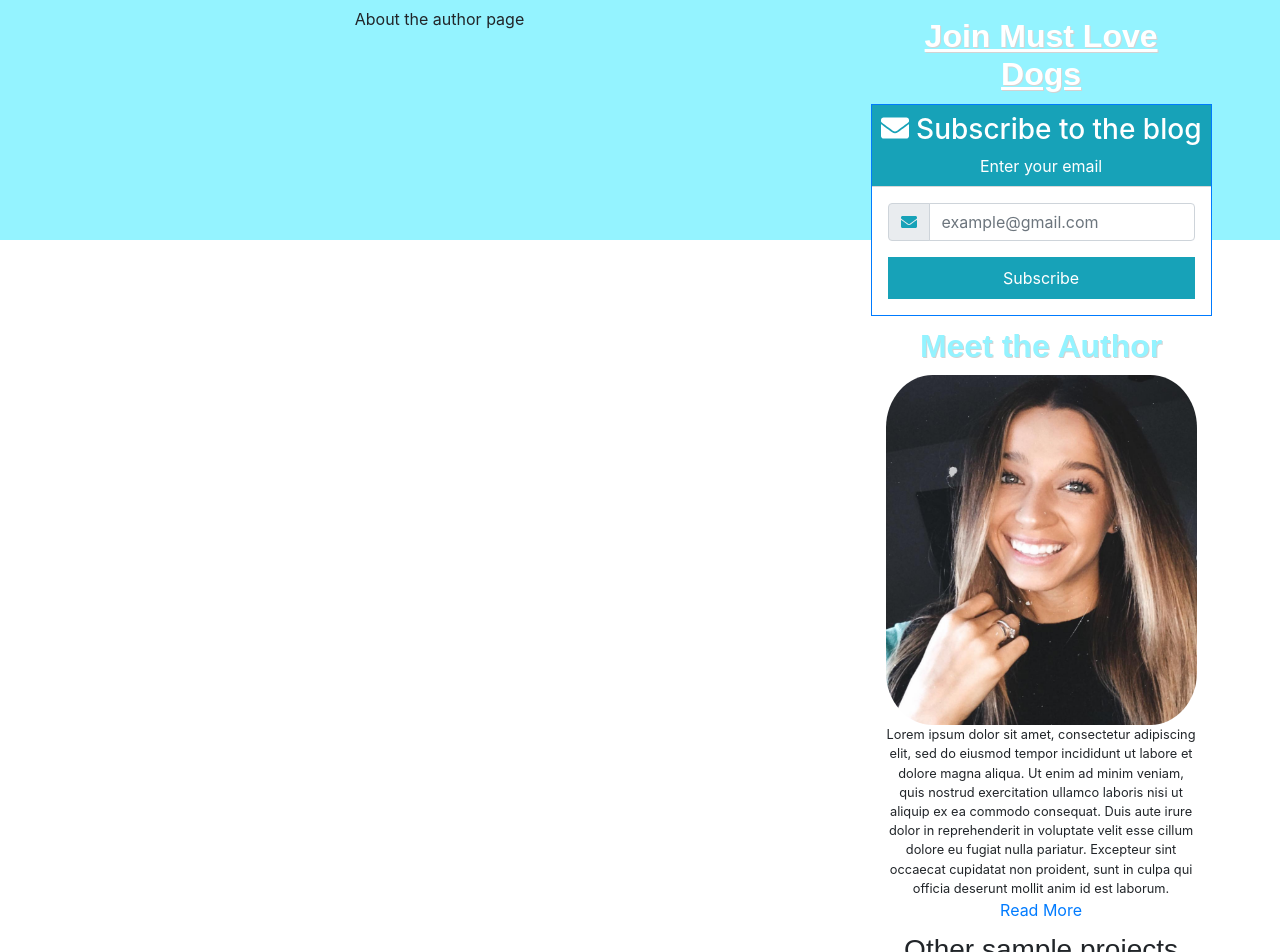
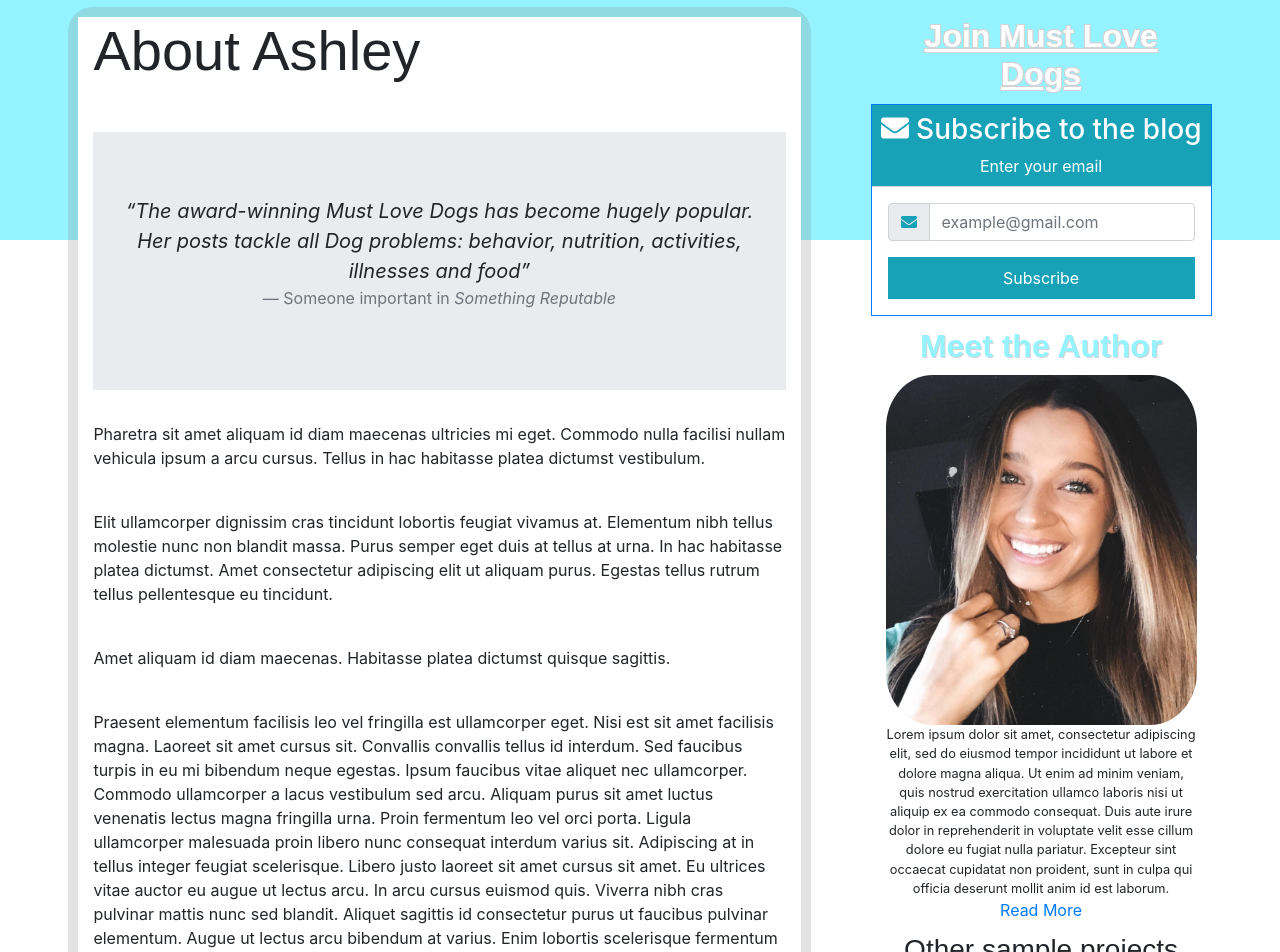
Before and after one commit to 0791msolomon/portfolio-blog, a React (Create React App) app: page /about in a window 1280 px wide. Shown: the part 160-1112 px from the top of the page. Built offline with nearby package versions, Linux system fonts and the light colour scheme; no server answers.

Commit message:
added avatar for author, completed About page

```diff
--- a/src/App.css
+++ b/src/App.css
@@ -19,6 +19,8 @@
   margin-top: 3%;
   margin-bottom: 3%;
   font-family: Marker Felt, fantasy;
+  text-shadow: -1px -1px 0 lightgray, 1px -1px 0 lightgray, -1px 1px 0 lightgray,
+    1px 1px 0 lightgray;
 }
 
 @keyframes App-logo-spin {
--- a/src/components/AboutAuthor.js
+++ b/src/components/AboutAuthor.js
@@ -1,6 +1,85 @@
 import React from "react";
+import "./index.css";
+const AboutAuthor = props => {
+  return (
+    <div className="col-12 blogContainer">
+      <div
+        className="col-12"
+        style={{
+          marginBottom: "5%",
+          display: "flex",
+          flexDirection: "column",
+          minHeight: "100%",
+          backgroundColor: "white"
+        }}
+      >
+        <div
+          className="display-4"
+          style={{
+            alignSelf: "flex-start",
+            fontFamily: "Marker Felt, fantasy"
+          }}
+        >
+          About Ashley
+        </div>
+        <br />
 
-const AboutAuthor = props => {
-  return <div className="col-12">About the author page</div>;
+        <br />
+        <div className="jumbotron jumbotron-fluid" style={{ height: "auto" }}>
+          <div className="container">
+            <blockquote className="blockquote text-center">
+              <p className="mb-0">
+                <i>
+                  “The award-winning Must Love Dogs has become hugely popular.
+                  Her posts tackle all Dog problems: behavior, nutrition,
+                  activities, illnesses and food”
+                </i>
+              </p>
+              <footer className="blockquote-footer">
+                Someone important in{" "}
+                <cite title="Source Title">Something Reputable</cite>
+              </footer>
+            </blockquote>
+          </div>
+        </div>
+        <p style={{ textAlign: "left" }}>
+          Pharetra sit amet aliquam id diam maecenas ultricies mi eget. Commodo
+          nulla facilisi nullam vehicula ipsum a arcu cursus. Tellus in hac
+          habitasse platea dictumst vestibulum.
+        </p>
+        <br />
+        <p style={{ textAlign: "left" }}>
+          Elit ullamcorper dignissim cras tincidunt lobortis feugiat vivamus at.
+          Elementum nibh tellus molestie nunc non blandit massa. Purus semper
+          eget duis at tellus at urna. In hac habitasse platea dictumst. Amet
+          consectetur adipiscing elit ut aliquam purus. Egestas tellus rutrum
+          tellus pellentesque eu tincidunt.
+        </p>
+        <br />
+
+        <p style={{ textAlign: "left" }}>
+          Amet aliquam id diam maecenas. Habitasse platea dictumst quisque
+          sagittis.{" "}
+        </p>
+        <br />
+        <p style={{ textAlign: "left" }}>
+          Praesent elementum facilisis leo vel fringilla est ullamcorper eget.
+          Nisi est sit amet facilisis magna. Laoreet sit amet cursus sit.
+          Convallis convallis tellus id interdum. Sed faucibus turpis in eu mi
+          bibendum neque egestas. Ipsum faucibus vitae aliquet nec ullamcorper.
+          Commodo ullamcorper a lacus vestibulum sed arcu. Aliquam purus sit
+          amet luctus venenatis lectus magna fringilla urna. Proin fermentum leo
+          vel orci porta. Ligula ullamcorper malesuada proin libero nunc
+          consequat interdum varius sit. Adipiscing at in tellus integer feugiat
+          scelerisque. Libero justo laoreet sit amet cursus sit amet. Eu
+          ultrices vitae auctor eu augue ut lectus arcu. In arcu cursus euismod
+          quis. Viverra nibh cras pulvinar mattis nunc sed blandit. Aliquet
+          sagittis id consectetur purus ut faucibus pulvinar elementum. Augue ut
+          lectus arcu bibendum at varius. Enim lobortis scelerisque fermentum
+          dui faucibus in ornare quam viverra.
+        </p>
+      </div>
+    </div>
+  );
 };
 export default AboutAuthor;
--- a/src/components/BlogContainer.js
+++ b/src/components/BlogContainer.js
@@ -9,7 +9,7 @@ const baseUrl = process.env.REACT_APP_BASEURL || "http://localhost:5000";
 class BlogContainer extends React.Component {
   constructor(props) {
     super(props);
-    this.state = { blogs: [] };
+    this.state = { blogs: [], display: "mostRecent" };
   }
   componentDidMount = async () => {
     let arr = [];
@@ -34,10 +34,30 @@ class BlogContainer extends React.Component {
       );
     });
   };
+  displayOrder = order => {
+    let arr = this.state.blogs;
+    if (order === "Oldest") {
+      arr.sort((a, b) => a.time - b.time);
+      return this.setState({ blogs: arr });
+    }
+    if (order === "Most Recent") {
+      arr.sort((a, b) => b.time - a.time);
+      return this.setState({ blogs: arr });
+    }
+    if (order === "Most Likes") {
+      arr.sort((a, b) => b.likes - a.likes);
+      return this.setState({ blogs: arr });
+    }
+    if (order === "Most Replies") {
+      arr.sort((a, b) => b.replies.length - a.replies.length);
+      return this.setState({ blogs: arr });
+    }
+  };
+
   showSpinner = () => {
     return (
       <div
-        class="d-flex justify-content-center"
+        className="d-flex justify-content-center"
         style={{
           height: "200px",
           display: "flex",
@@ -46,8 +66,8 @@ class BlogContainer extends React.Component {
           flexDirection: "column"
         }}
       >
-        <div class="spinner-border text-info" role="status">
-          <span class="sr-only">Loading...</span>
+        <div className="spinner-border text-info" role="status">
+          <span className="sr-only">Loading...</span>
         </div>{" "}
         <h3>Loading Blogs...</h3>
       </div>
@@ -59,7 +79,10 @@ class BlogContainer extends React.Component {
         className=" col-12 blogContainer"
         style={{ display: "flex", flexDirection: "column", minHeight: "100%" }}
       >
-        <BlogNavBar blogs={this.state.blogs} />
+        <BlogNavBar
+          blogs={this.state.blogs}
+          display={order => this.displayOrder(order)}
+        />
         {this.state.blogs.length > 0 ? this.renderBlogs() : this.showSpinner()}
       </div>
     );
--- a/src/components/BlogNavBar.js
+++ b/src/components/BlogNavBar.js
@@ -5,7 +5,11 @@ const BlogNavBar = props => {
     return ["Most Likes", "Most Recent", "Oldest", "Most Replies"].map(
       (item, i) => {
         return (
-          <button key={i} className="form-control col-lg-3 col-sm-12 postBtn">
+          <button
+            key={i}
+            className="form-control col-lg-3 col-sm-12 postBtn"
+            onClick={() => props.display(item)}
+          >
             {item}
           </button>
         );
--- a/src/components/ContactInputs.js
+++ b/src/components/ContactInputs.js
@@ -3,7 +3,7 @@ import classnames from "classnames";
 
 export const Name = props => {
   return (
-    <div className="col-lg-6 col-sm-12">
+    <div className="col-lg-6 col-sm-12" style={{ alignSelf: "center" }}>
       <small style={{ float: "left" }}>Your Name *</small>
       <input
         className={classnames("form-control", {
@@ -25,7 +25,7 @@ export const Name = props => {
 
 export const Email = props => {
   return (
-    <div className="col-lg-6 col-sm-12">
+    <div className="col-lg-6 col-sm-12 " style={{ alignSelf: "center" }}>
       <small style={{ float: "left" }}>Email *</small>
       <input
         className={classnames("form-control", {
@@ -47,7 +47,7 @@ export const Email = props => {
 
 export const Message = props => {
   return (
-    <div className="col-lg-6 col-sm-12">
+    <div className="col-lg-6 col-sm-12" style={{ alignSelf: "center" }}>
       <small style={{ float: "left" }}>Message *</small>
       <textarea
         className={classnames("form-control", {
--- a/src/components/ContactMe.js
+++ b/src/components/ContactMe.js
@@ -68,26 +68,29 @@ class ContactMe extends React.Component {
           </div>
           <br />
           <img
-            className="col-lg-6 col-md-4 col-sm-12"
+            className="col-lg-5 col-md-4 col-sm-12"
             src={author2}
             alt="the author"
             style={{
               alignSelf: "center",
               height: "250px",
-              width: "100%",
+              width: "90%",
               borderRadius: "15%"
             }}
           />
           <br />
           <div className="col-12" style={{ alignSelf: "flex-start" }}>
-            <h5 style={{ textAlign: "left" }}>Email me at example@email.com</h5>
+            <h5 style={{ textAlign: "center" }}>
+              Email me at example@email.com
+            </h5>
           </div>
           <br />
           <div className="col-12" style={{ alignSelf: "flex-start" }}>
-            <h6 style={{ textAlign: "left" }}>So what can I do for you?</h6>
+            <h6 style={{ textAlign: "center" }}>So what can I do for you?</h6>
           </div>
           <br />
           <br />
+
           <Name
             onChange={e => this.onChange(e)}
             value={this.state.name}
@@ -106,7 +109,7 @@ class ContactMe extends React.Component {
             errors={this.state.errors}
           />
           <br />
-          <div className="col-lg-6 col-sm-12">
+          <div className="col-lg-6 col-sm-12" style={{ alignSelf: "center" }}>
             <button
               className="btn btn-info form-control"
               onClick={e => this.submit(e)}
--- a/src/components/ReadBlog.js
+++ b/src/components/ReadBlog.js
@@ -6,13 +6,19 @@ import { likePost, updateActiveBlog, addReply } from "../actions";
 import { ToastContainer, toast } from "react-toastify";
 import { TextArea, NameInput } from "./BlogInputs";
 import Replies from "./Replies";
+import smallAuthor from "./photos/smallAuthor.png";
 import "./index.css";
 import "react-toastify/dist/ReactToastify.css";
+
 class ReadBlog extends React.Component {
   constructor(props) {
     super(props);
     this.state = { reply: "", name: "", errors: {} };
   }
+  componentDidMount = () => {
+    window.scrollTo(0, 0);
+  };
+
   likePost = async e => {
     e.preventDefault();
     if (this.props.likes.includes(this.props.activeBlog._id)) {
@@ -183,12 +189,24 @@ class ReadBlog extends React.Component {
                   justifyContent: "center"
                 }}
               >
-                <i
+                {/* <i
                   style={{ alignSelf: "center" }}
                   className="fas fa-user fa-lg"
+                /> */}
+                <img
+                  src={smallAuthor}
+                  alt="ashley sharp"
+                  style={{
+                    alignSelf: "center",
+                    height: "30px",
+                    width: "30px",
+                    borderRadius: "50%"
+                  }}
                 />
 
-                <small>Ashley Sharp</small>
+                <small style={{ alignSelf: "center" }}>
+                  <b> Ashley</b>{" "}
+                </small>
               </span>
               <span
                 className="col-lg-2 col-sm-12"
--- a/src/components/index.css
+++ b/src/components/index.css
@@ -18,6 +18,7 @@
 
 .postBtn:hover {
   opacity: 0.8;
+  cursor: pointer;
 }
 .individualTitle {
   font-weight: bold;
```
Also changed, not shown: src/components/IndividualBlog.js (+16 -9 lines), src/components/photos/ace.png (added), src/components/photos/smallAuthor.png (added).
